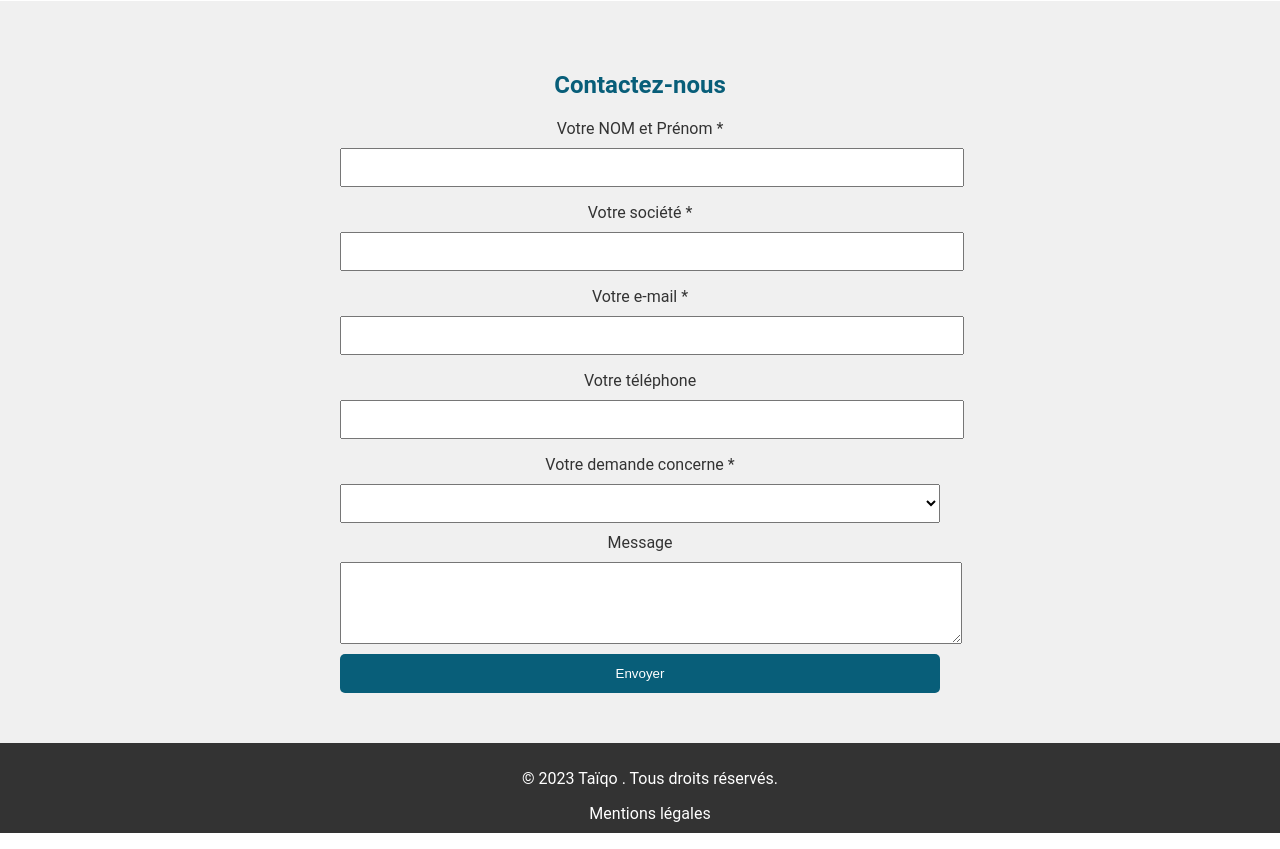
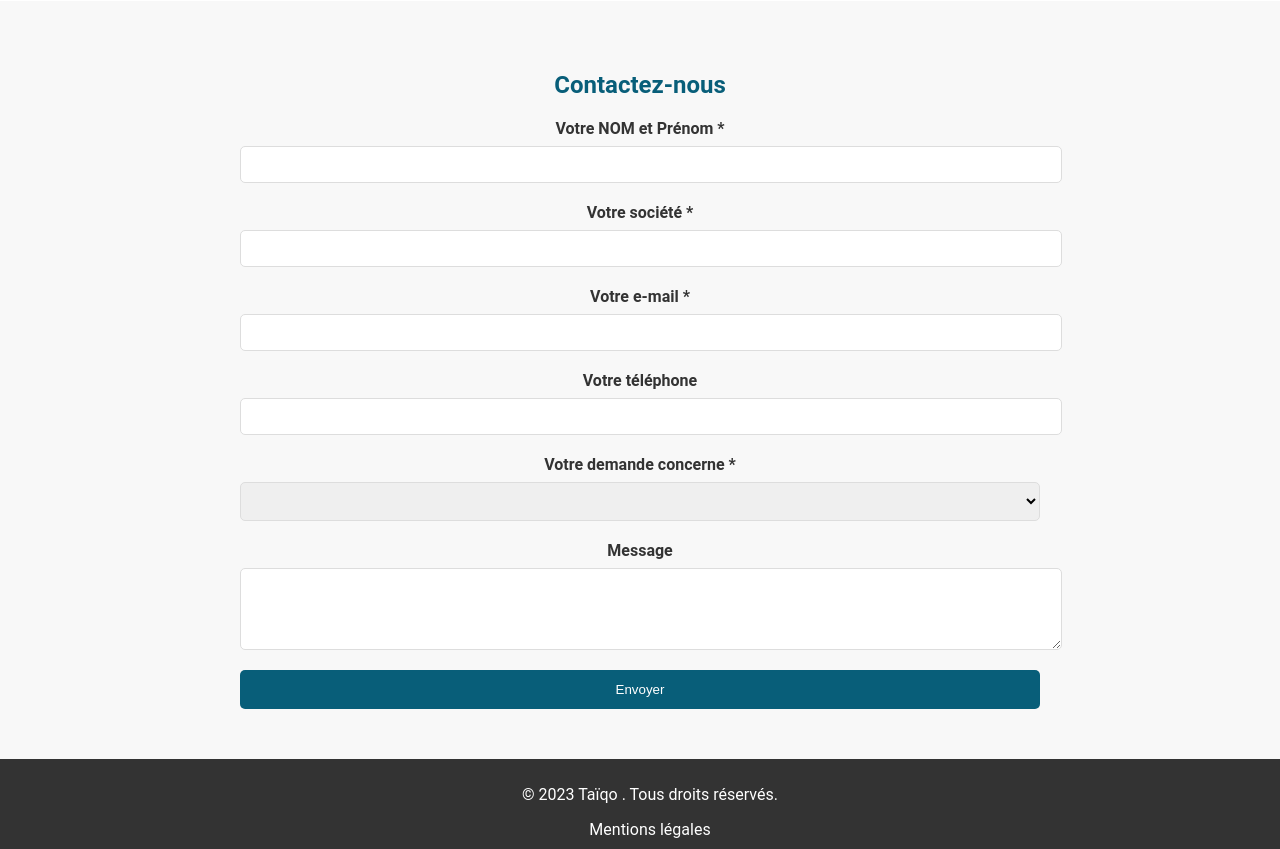
Before and after one commit to ghayfy/Taiqo, a plain HTML site: page index.html in a window 1280 px wide. Shown: the part 1587-2436 px from the top of the page. Drawn offline with Linux system fonts and the light colour scheme; files whose address does not match are found by name.

Commit message:
Add files via upload

```diff
--- a/index.html
+++ b/index.html
@@ -110,18 +110,27 @@
     <div class="contact-container">
         <h2>Contactez-nous</h2>
         <form id="contactForm" action="process.php" method="post">
+            <div class="form-group">
                 <label for="name">Votre NOM et Prénom *</label>
                 <input type="text" id="name" name="name" required>
+            </div>
 
+            <div class="form-group">
                 <label for="company">Votre société *</label>
                 <input type="text" id="company" name="company" required>
+            </div>
 
+            <div class="form-group">
                 <label for="email">Votre e-mail *</label>
                 <input type="email" id="email" name="email" required>
+            </div>
 
+            <div class="form-group">
                 <label for="phone">Votre téléphone</label>
                 <input type="tel" id="phone" name="phone">
+            </div>
 
+            <div class="form-group">
                 <label for="subject">Votre demande concerne *</label>
                 <select id="subject" name="subject" required>
                     <option value="coaching"></option>
@@ -132,9 +141,12 @@
                     <option value="gestion_crise">Gestion de crise</option>
                     <option value="reglementation">Réglementation aéroportuaire</option>
                 </select>
+            </div>
 
+            <div class="form-group">
                 <label for="message">Message</label>
                 <textarea id="message" name="message" rows="4"></textarea>
+            </div>
 
             <button type="submit">Envoyer</button>
         </form>
@@ -142,6 +154,7 @@
 </section>
 
 <!-- ... Votre contenu existant ... -->
+
 
 
     <footer>
--- a/script.js
+++ b/script.js
@@ -72,10 +72,8 @@ function adjustTitleSizes() {
     });
 }
 
-// Réajuster la taille des titres lors du redimensionnement de la fenêtre
-window.addEventListener("resize", function () {
-    adjustTitleSizes();
-});
+
+
 document.addEventListener("DOMContentLoaded", function () {
   adjustTitleSizes(); // Appel initial pour ajuster les tailles au chargement de la page
 });
--- a/styles.css
+++ b/styles.css
@@ -229,15 +229,16 @@ footer a {
     color: white;
 }
 
-/* Ajoutez les styles pour la section de contact */
+/* ... Vos styles existants ... */
+
 #contact-form {
-    background-color: #f0f0f0;
+    background-color: #f8f8f8;
     padding: 50px 0;
     text-align: center;
 }
 
 .contact-container {
-    max-width: 600px;
+    max-width: 800px;
     margin: 0 auto;
 }
 
@@ -246,20 +247,27 @@ footer a {
 }
 
 #contact-form form {
-    display: flex;
-    flex-direction: column;
+    display: grid;
+    gap: 20px;
+}
+
+.form-group {
+    display: grid;
+    gap: 8px;
 }
 
 #contact-form label {
-    margin-bottom: 8px;
     color: #333;
+    font-weight: bold;
 }
 
 #contact-form input,
+#contact-form select,
 #contact-form textarea {
     width: 100%;
     padding: 10px;
-    margin-bottom: 16px;
+    border: 1px solid #ddd;
+    border-radius: 5px;
 }
 
 #contact-form button {
@@ -269,6 +277,7 @@ footer a {
     border: none;
     border-radius: 5px;
     cursor: pointer;
+    transition: background-color 0.3s ease-in-out;
 }
 
 #contact-form button:hover {
@@ -277,19 +286,6 @@ footer a {
 
 /* ... Vos styles existants ... */
 
-#contact-form form label,
-#contact-form form select,
-#contact-form form textarea {
-    display: block;
-    margin-bottom: 10px;
-}
-
-#contact-form form select {
-    width: 100%;
-    padding: 10px;
-}
-
-/* ... Vos styles existants ... */
 
 
 /* Pour les très petits écrans (600px et moins) */
```
Lines whose indentation alone changed are shown as unchanged.
